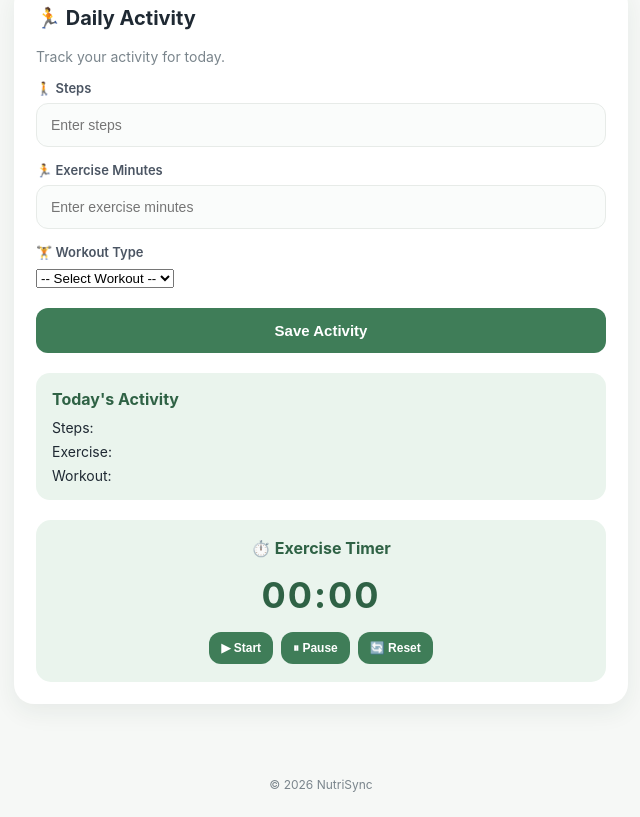
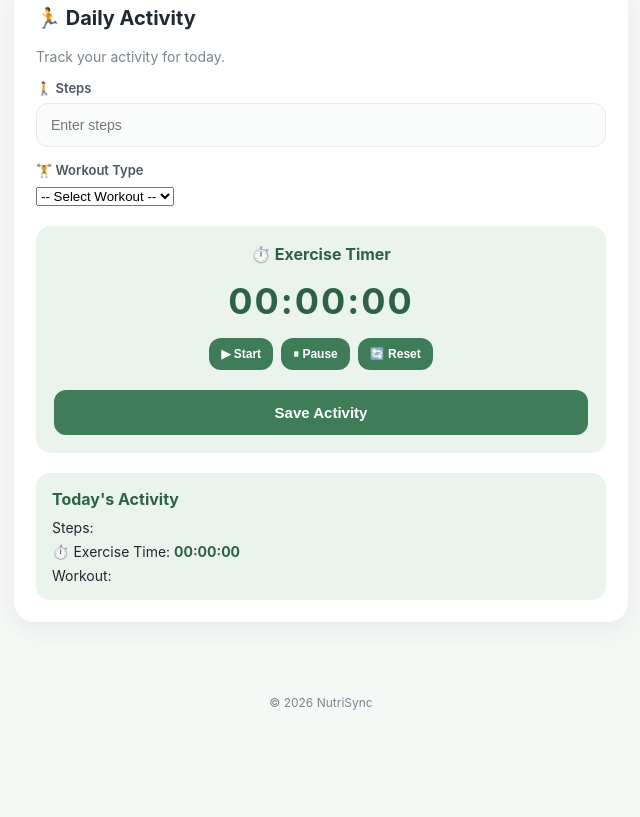
Before and after one commit to missv873-pixel/NutriSync, a plain HTML site: page health.html in a window 1280 px wide. Shown: the part 1078-1895 px from the top of the page, without its empty margins (319-959 px from the left). After the commit the page ends 1813 px from the top, so only its background shows below. Drawn offline with Linux system fonts and the light colour scheme.

Commit message:
Update health.html

```diff
--- a/health.html
+++ b/health.html
@@ -190,7 +190,12 @@
 
     <h2 data-i18n="activityTitle">🏃 Daily Activity</h2>
 
-    <p data-i18n="activitySubtitle">Track your activity for today.</p>
+    <p data-i18n="activitySubtitle">
+        Track your activity for today.
+    </p>
+
+
+    <!-- STEPS -->
 
     <label for="steps" data-i18n="stepsLabel">
         🚶 Steps
@@ -203,16 +208,8 @@
         min="0"
     >
 
-    <label for="exerciseMinutes" data-i18n="exerciseMinutesLabel">
-        🏃 Exercise Minutes
-    </label>
 
-    <input
-        type="number"
-        id="exerciseMinutes"
-        placeholder="Enter exercise minutes"
-        min="0"
-    >
+    <!-- WORKOUT TYPE -->
 
     <label for="workoutType" data-i18n="workoutTypeLabel">
         🏋️ Workout Type
@@ -220,7 +217,10 @@
 
     <select id="workoutType">
 
-        <option value="" data-i18n="workoutPlaceholder">
+        <option
+            value=""
+            data-i18n="workoutPlaceholder"
+        >
             -- Select Workout --
         </option>
 
@@ -233,41 +233,17 @@
 
     </select>
 
-    <button
-        type="button"
-        onclick="saveActivity()" data-i18n="saveActivity"
-    >
-        Save Activity
-    </button>
 
-    <div class="activity-summary">
-
-        <h3 data-i18n="activitySummary">Today's Activity</h3>
-
-        <p data-i18n="stepsResultLabel">
-            Steps:
-            <strong id="stepsResult">0</strong>
-        </p>
-
-        <p data-i18n="exerciseResultLabel">
-            Exercise:
-            <strong id="exerciseResult">0</strong> minutes
-        </p>
-
-        <p data-i18n="workoutResultLabel">
-            Workout:
-            <strong id="workoutResult">Not recorded</strong>
-        </p>
-
-    </div>
     <!-- EXERCISE TIMER -->
 
     <div class="exercise-timer">
 
-    <h3 data-i18n="exerciseTimer">⏱️ Exercise Timer</h3>
+        <h3 data-i18n="exerciseTimer">
+            ⏱️ Exercise Timer
+        </h3>
 
         <div id="timerDisplay">
-        00:00
+            00:00:00
         </div>
 
         <div class="timer-buttons">
@@ -276,26 +252,71 @@
                 type="button"
                 onclick="startTimer()"
             >
-            <span data-i18n="start">▶ Start</span>
+                <span data-i18n="start">
+                    ▶ Start
+                </span>
             </button>
 
             <button
                 type="button"
                 onclick="pauseTimer()"
             >
-            <span data-i18n="pause">⏸ Pause</span>
+                <span data-i18n="pause">
+                    ⏸ Pause
+                </span>
             </button>
 
             <button
                 type="button"
                 onclick="resetTimer()"
             >
-            <span data-i18n="reset">🔄 Reset</span>
+                <span data-i18n="reset">
+                    🔄 Reset
+                </span>
             </button>
 
         </div>
 
+        <button
+            type="button"
+            onclick="saveActivity()"
+            data-i18n="saveActivity"
+        >
+            Save Activity
+        </button>
+
     </div>
+
+
+    <!-- TODAY'S ACTIVITY -->
+
+    <div class="activity-summary">
+
+        <h3 data-i18n="activitySummary">
+            Today's Activity
+        </h3>
+
+        <p data-i18n="stepsResultLabel">
+            Steps:
+            <strong id="stepsResult">0</strong>
+        </p>
+
+        <p>
+            ⏱️ Exercise Time:
+            <strong id="exerciseResult">
+                00:00:00
+            </strong>
+        </p>
+
+        <p data-i18n="workoutResultLabel">
+            Workout:
+            <strong id="workoutResult">
+                Not recorded
+            </strong>
+        </p>
+
+    </div>
+
 </section>
     </main>
 
```
Lines whose indentation alone changed are shown as unchanged.
